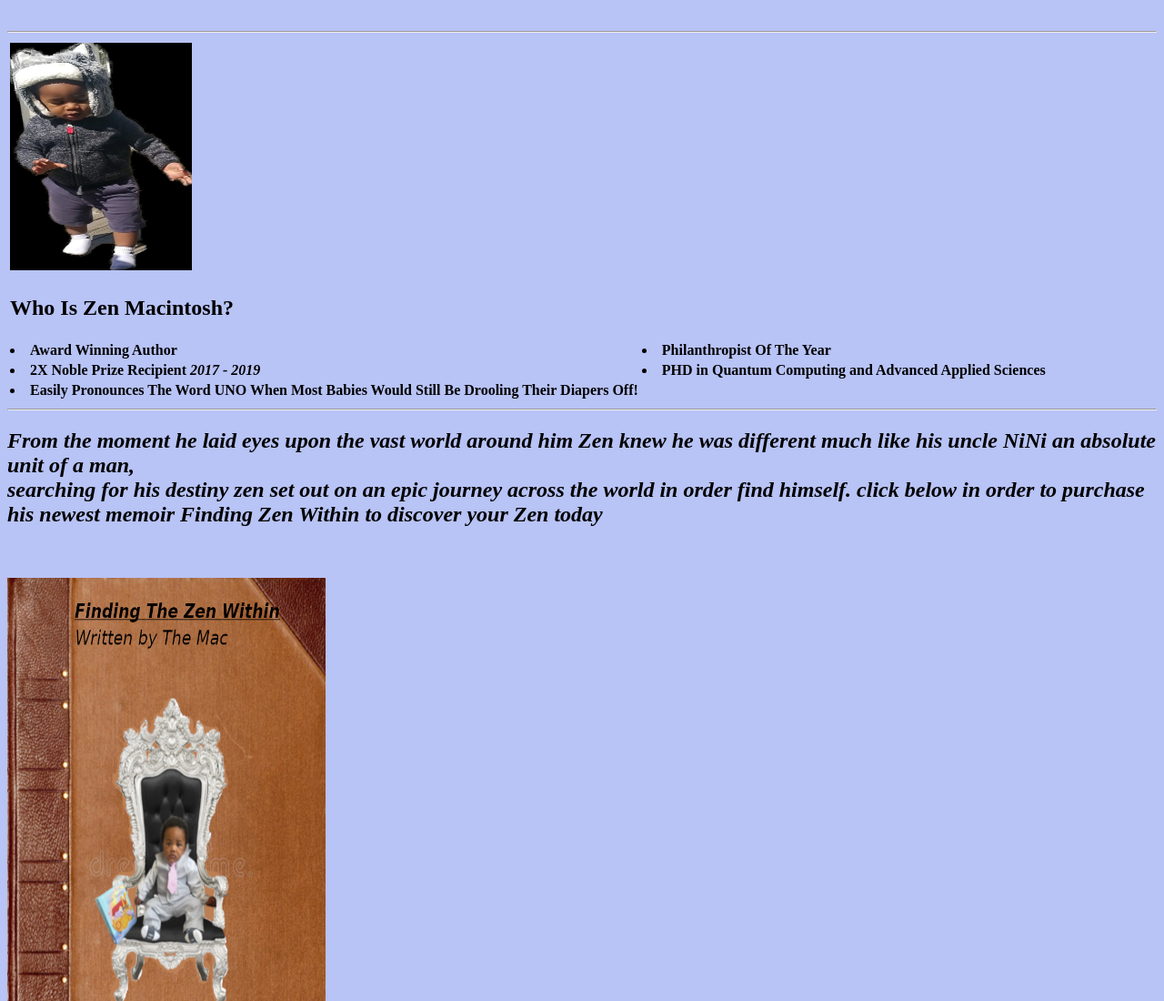
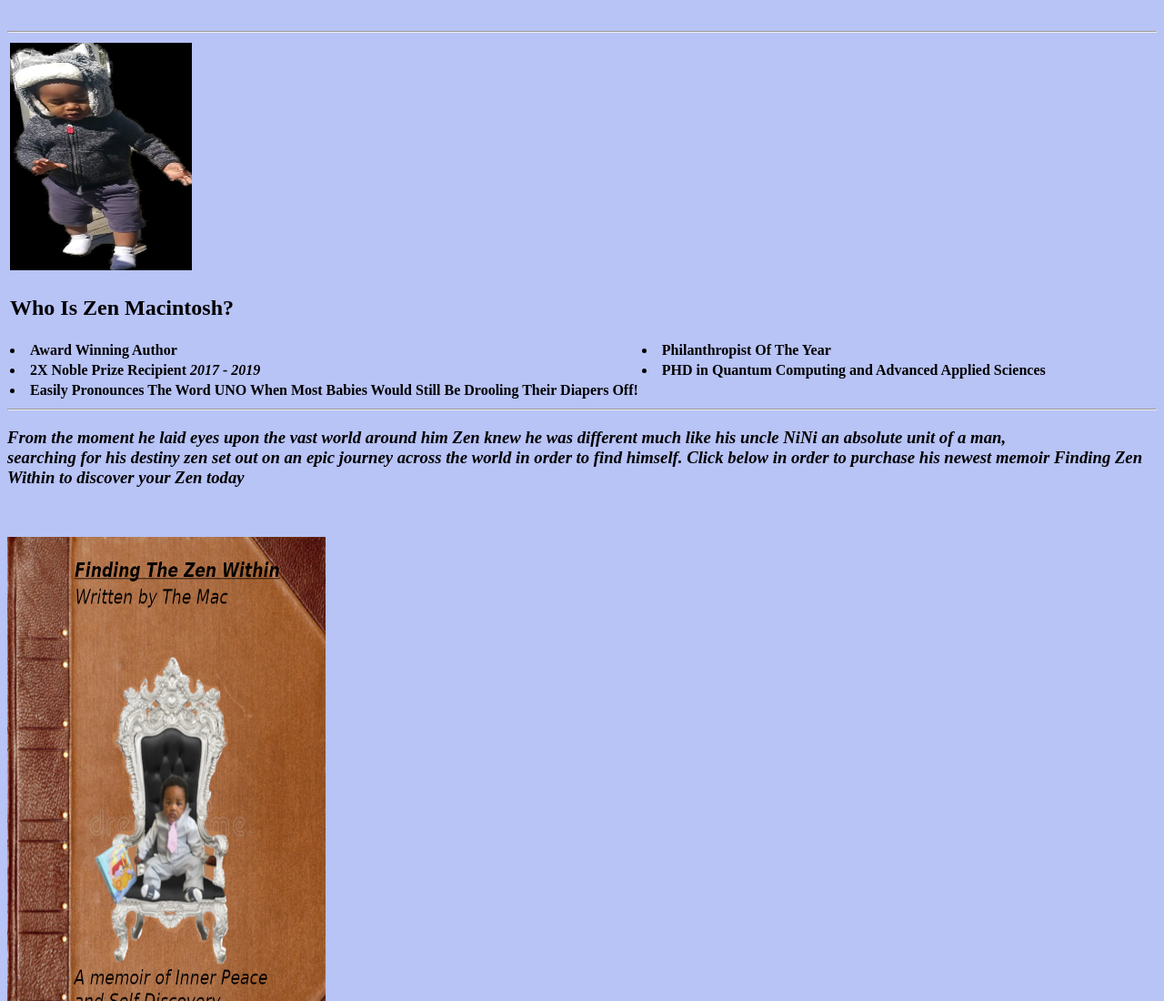
Before and after one commit to AcdicWaffles/The-Mac_2, a plain HTML site: page index.html in a window 1280 px wide. Shown: the top 1100 px of the page at 91% size. Drawn offline with Linux system fonts and the light colour scheme.

Commit message:
Add files via upload

```diff
--- a/index.html
+++ b/index.html
@@ -69,9 +69,9 @@
 
         <hr style=background-color:black>
 
-       <h2> <strong><em>From the moment he laid eyes upon the vast world around him Zen knew he was different much like his uncle NiNi an absolute unit of a man,<br>
-            searching for his destiny zen set out on an epic journey across the world in order find himself.  click below in order to purchase his newest memoir Finding Zen Within to discover your Zen today</em>
-        </strong></h2>
+       <h3> <strong><em>From the moment he laid eyes upon the vast world around him Zen knew he was different much like his uncle NiNi an absolute unit of a man,<br>
+            searching for his destiny zen set out on an epic journey across the world in order to find himself.  <strong> Click below in order to purchase his newest memoir Finding Zen Within to discover your Zen today</strong></em>
+        </strong></h3>
     <table>
         <tr>
             <br><br><img src="untitled.png" alt="Zen the Mac " height = "600" width= "350" style=background-color:black><br>
```
